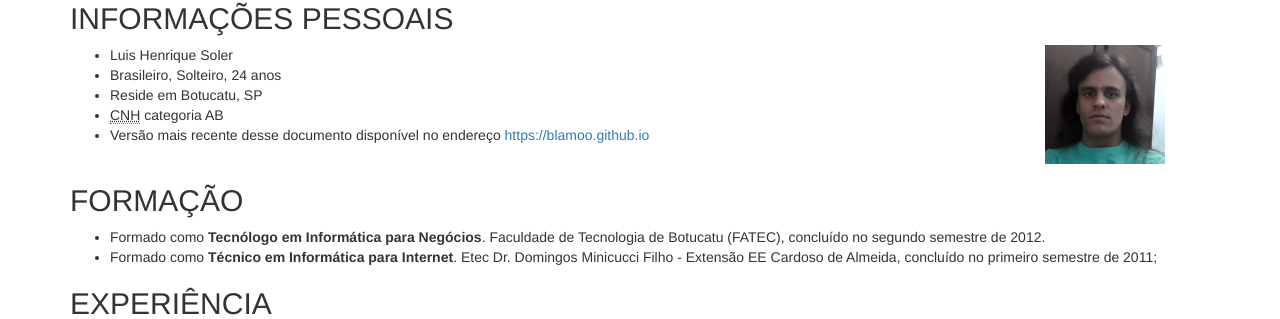
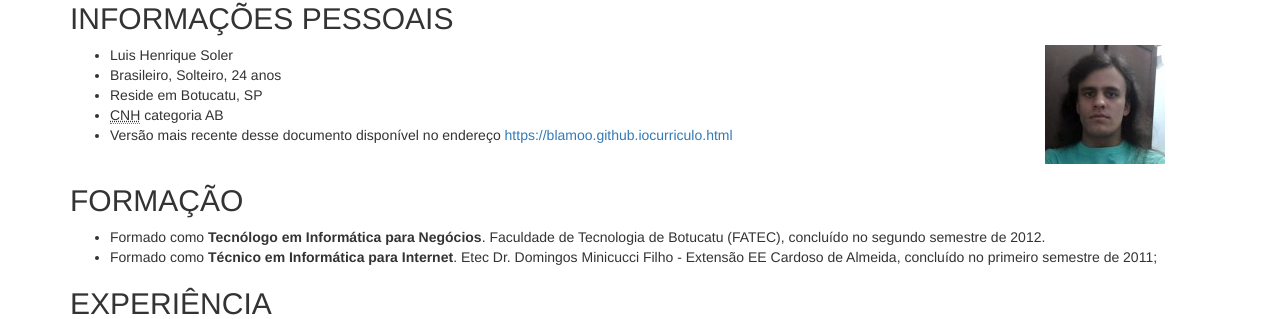
Before and after one commit to Blamoo/blamoo.github.io, a Jekyll site: the page built from curriculo.html, in a window 1280 px wide. Shown: the part 210-529 px from the top of the page. Built offline with Jekyll 4.4.1, drawn with Linux system fonts in a browser that asks for light colours; nearby versions of some CDN libraries.

Commit message:
Update curriculo.html

```diff
--- a/curriculo.html
+++ b/curriculo.html
@@ -15,7 +15,7 @@ layout: default
                     <li>Brasileiro, Solteiro, 24 anos</li>
                     <li>Reside em Botucatu, SP</li>
                     <li><abbr title="Carteira Nacional de Habilitação">CNH</abbr> categoria AB</li>
-                    <li>Versão mais recente desse documento disponível no endereço <a href="{{ site.url }}">{{ site.url }}</a></li>
+                    <li>Versão mais recente desse documento disponível no endereço <a href="{{ site.url }}curriculo.html">{{ site.url }}curriculo.html</a></li>
                 </ul>
             </div>
             <div class="col-md-2">
```
